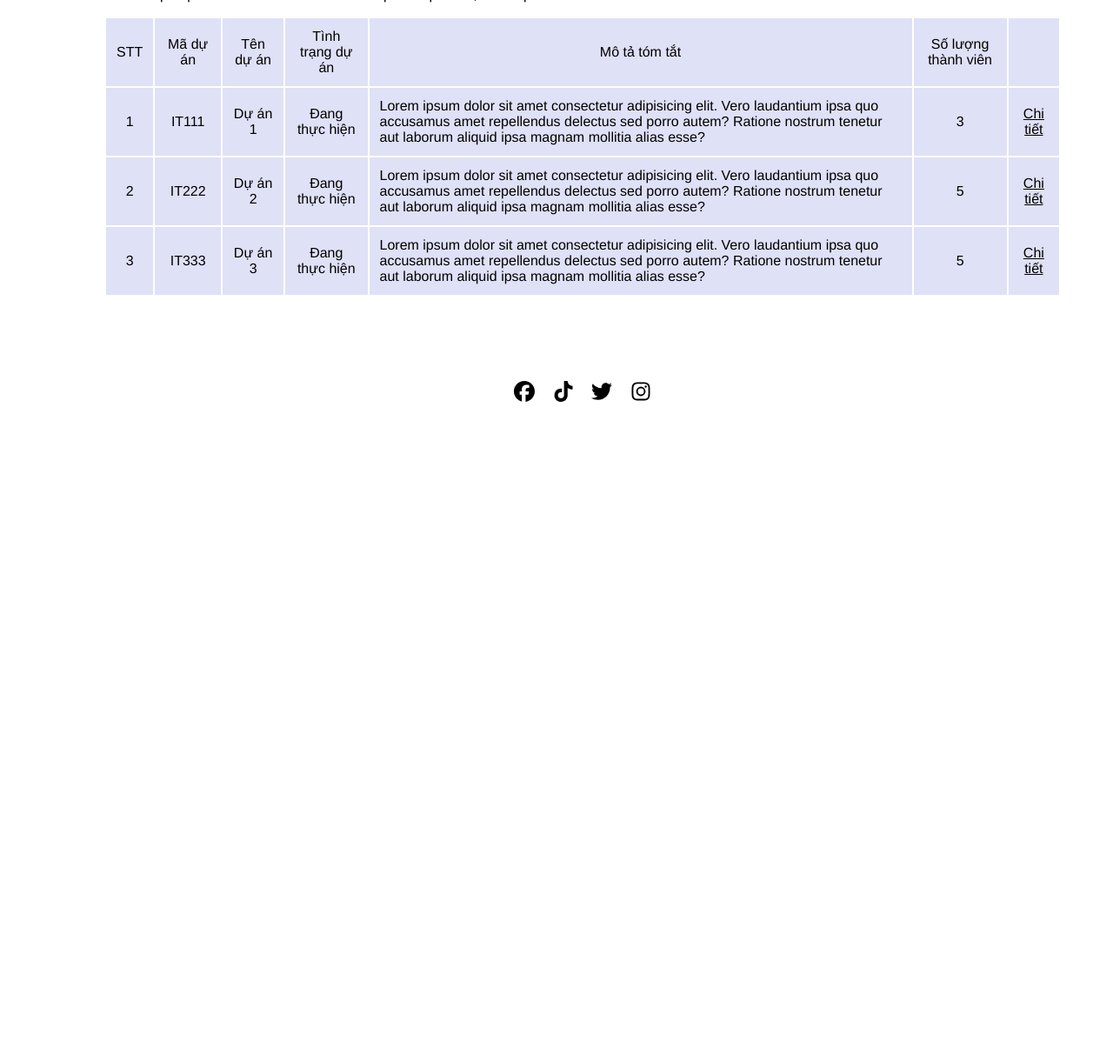
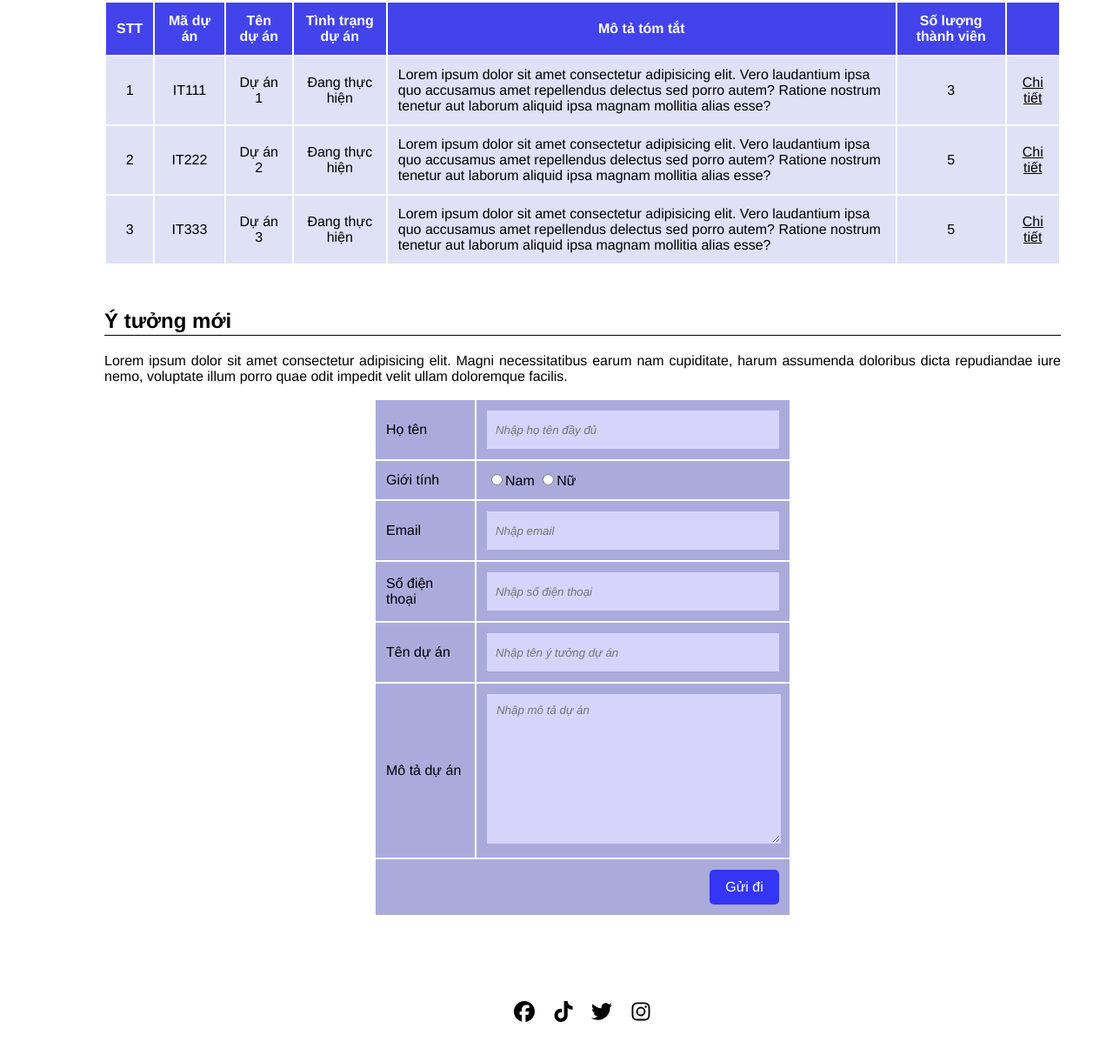
Before and after one commit to nntruyen027/entier_blog, a plain HTML site: page project.html in a window 1280 px wide. Shown: the part 783-1996 px from the top of the page at 87% size. Before the commit the page ends 1297 px from the top, so only its background shows below. Drawn offline with Linux system fonts and the light colour scheme.

Commit message:
date 3 - ver 1

```diff
--- a/assets/css/project.css
+++ b/assets/css/project.css
@@ -1,9 +1,16 @@
 thead {
     text-align: center;
+    background-color: rgb(67, 67, 236);
 }
 
-tr {
+thead td {
+    color: rgb(255, 255, 255);
+    font-weight: 700;
+}
+
+tbody tr {
     background-color: rgb(223, 225, 246);
+
 }
 
 td {
@@ -19,8 +26,56 @@ tr>.no,
     text-align: center;
 }
 
+td.summary {
+    width: 560px;
+}
 
+/* css for concept */
 
-td.summary {
-    width: 600px;
+.concept form {
+    margin: 0 auto;
+    width: 480px;
 }
+
+.concept tr {
+    background-color: #aaabdc;
+}
+
+.concept input {
+    border: 0;
+    height: 24px;
+    width: 94%;
+    padding: 10px;
+    background-color: #d6d4fb;
+}
+
+.concept #man,
+#woman {
+    width: fit-content;
+    height: fit-content;
+}
+
+.concept textarea {
+    padding: 10px;
+    border: 1px solid #d6d4fb;
+    width: 94%;
+    background-color: #d6d4fb;
+}
+
+.concept .submit {
+    text-align: right;
+}
+
+.concept .submit input {
+    height: 40px;
+    width: 80px;
+    border-radius: 5px;
+    background-color: rgb(53, 53, 245);
+    color: white;
+    font-size: medium;
+}
+
+.concept .submit input:hover {
+    cursor: pointer;
+    background-color: rgb(86, 86, 240);
+}
--- a/assets/css/style.css
+++ b/assets/css/style.css
@@ -1,6 +1,10 @@
 * {
     font-family: Averta Demo Pe Arial, Helvetica, sans-serif;
     color: black;
+}
+
+::placeholder {
+    font-style: italic;
 }
 
 body {
@@ -50,9 +54,12 @@ header .top-menu a {
 
 header input {
     display: inline-block;
-    height: 20px;
-    border-radius: 5px;
+    height: 10px;
+    width: 200px;
+    padding: 10px;
+    border-radius: 10px;
     margin-left: 10px;
+    border: 1px solid #b8b8b8;
 }
 
 
--- a/project.html
+++ b/project.html
@@ -20,9 +20,7 @@
         <div class="top-menu">
             <a href="index.html">Trang Chủ</a><a href="/introduce.html">Tự Bạch</a><a href="/project.html">Dự Án</a><a
                 href="#">Liên
-                Hệ</a><a href="#" class="login" id="login">Đăng nhập</a><input type="text"
-                placeholder="Tìm kiếm gì đó?"><a href="#" class="search"><i
-                    class="fa-solid fa-magnifying-glass"></i></a>
+                Hệ</a><input type="text" placeholder="Tìm kiếm gì đó?"><a href="#" class="search"></a>
         </div>
     </header>
     <main>
@@ -142,6 +140,49 @@
                     </tr>
             </table>
         </div>
+        <div class="concept container">
+            <h2>Ý tưởng mới</h2>
+            <p>Lorem ipsum dolor sit amet consectetur adipisicing elit. Magni necessitatibus earum nam cupiditate, harum
+                assumenda doloribus dicta repudiandae iure nemo, voluptate illum porro quae odit impedit velit ullam
+                doloremque facilis.</p>
+            <form action="get">
+                <table>
+                    <tr>
+                        <td>Họ tên</td>
+                        <td><input type="text" name="fullname" id="fullname" placeholder="Nhập họ tên đầy đủ" required>
+                        </td>
+                    </tr>
+                    <tr>
+                        <td>Giới tính</td>
+                        <td>
+                            <input type="radio" name="sex" id="man">Nam
+                            <input type="radio" name="sex" id="woman">Nữ
+                        </td>
+                    </tr>
+                    <tr>
+                        <td>Email</td>
+                        <td><input type="email" name="mail" id="email" placeholder="Nhập email" required></td>
+                    </tr>
+                    <tr>
+                        <td>Số điện thoại</td>
+                        <td><input type="text" name="phone" id="phone" placeholder="Nhập số điện thoại"></td>
+                    </tr>
+                    <tr>
+                        <td>Tên dự án</td>
+                        <td><input type="text" name="project-name" id="project-name"
+                                placeholder="Nhập tên ý tưởng dự án" required></td>
+                    </tr>
+                    <tr>
+                        <td>Mô tả dự án</td>
+                        <td><textarea name="summary-project" id="summary-project" cols="40" rows="10"
+                                placeholder="Nhập mô tả dự án" required></textarea></td>
+                    </tr>
+                    <tr class="submit">
+                        <td colspan="2"><input type="submit" value="Gửi đi"></td>
+                    </tr>
+                </table>
+            </form>
+        </div>
     </main>
     <footer>
         <a href="" class="facebook"><i class="fa-brands fa-facebook"></i></a>
```
Also changed, not shown: assets/css/introduce.css (+7 -0 lines), index.html (+2 -4 lines), introduce.html (+6 -5 lines), assets/media/images/introduce/blog1.jpg (added).
